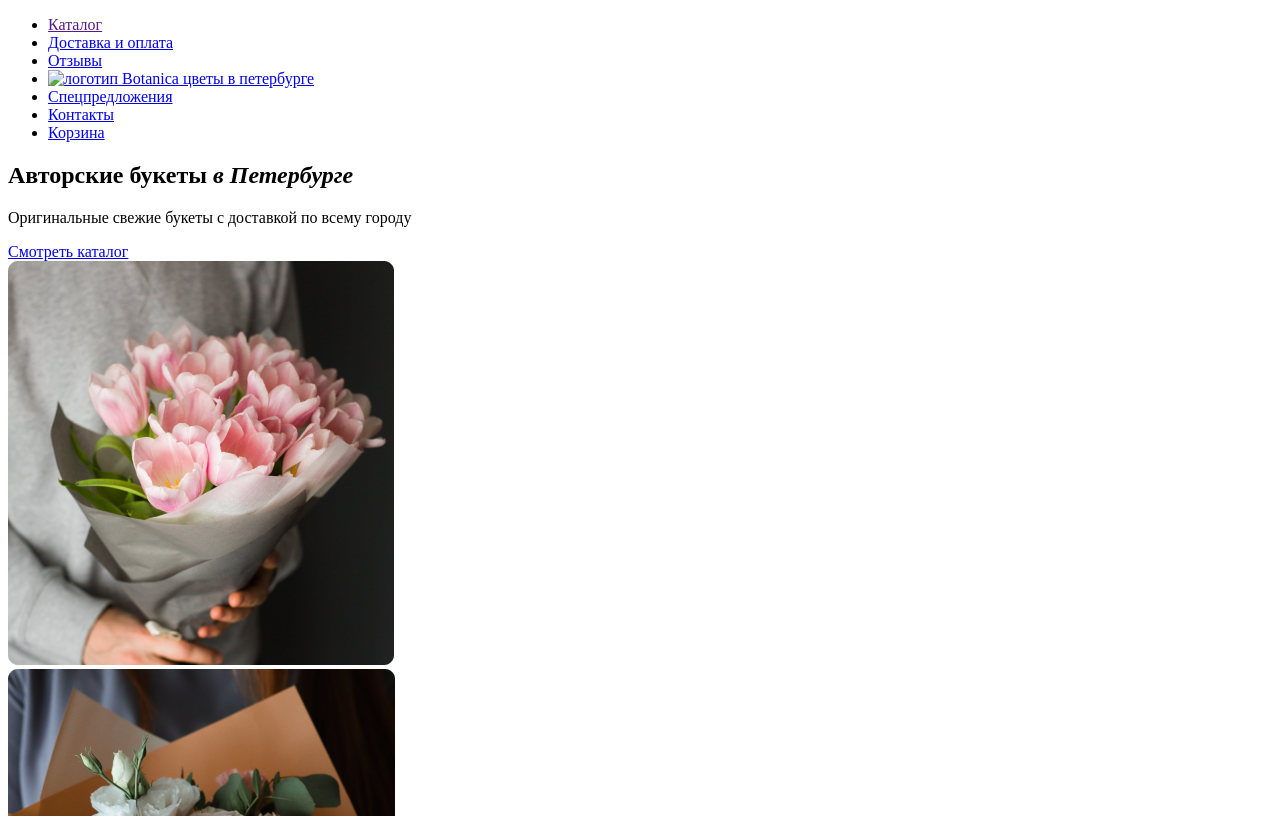
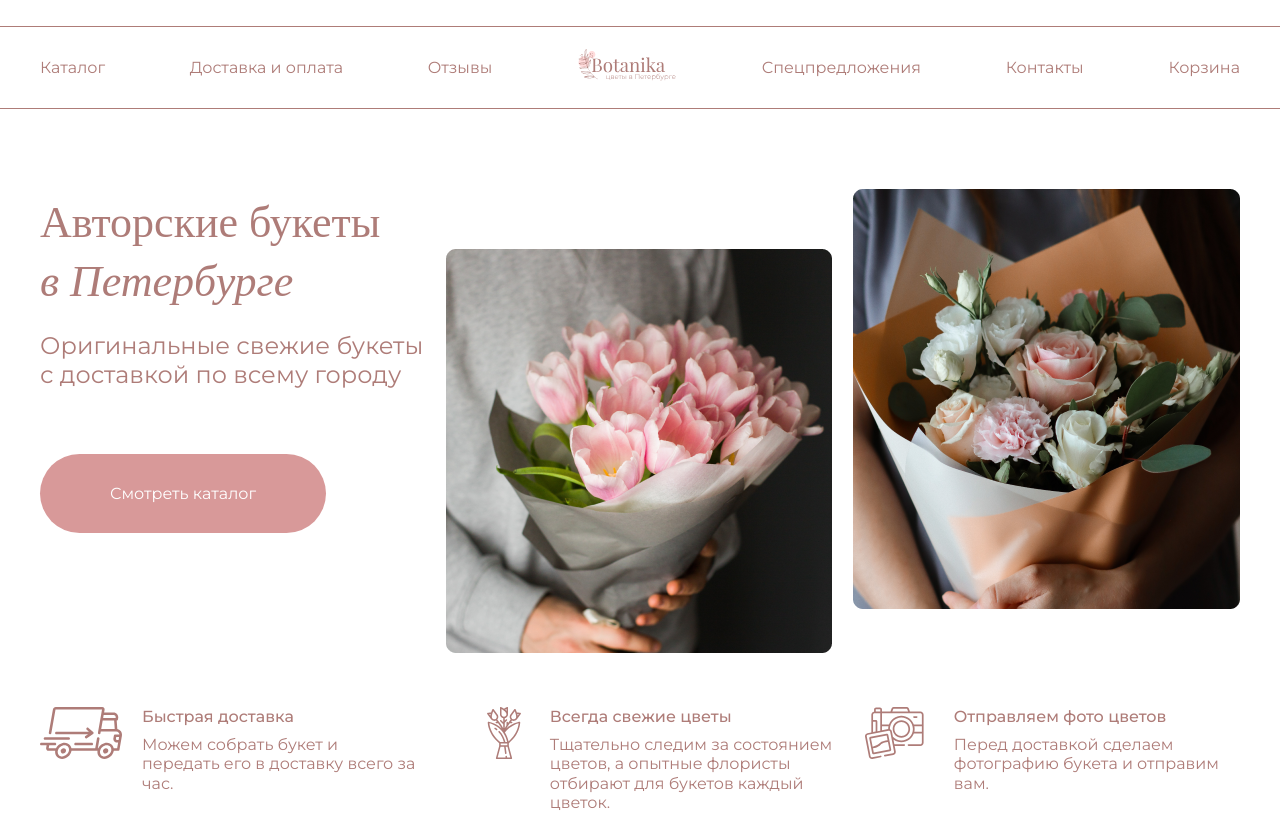
Before and after one commit to BesedinEgor/Botanika, a plain HTML site: page index.html in a window 1280 px wide. Shown: the top 816 px of the page. Drawn offline with nearby package versions, Linux system fonts and the light colour scheme; files that its build step writes are made by us from their sources; the site is published under a folder, as on GitHub Pages, so addresses that start at the root find nothing; a web font is replaced by a local one.

Commit message:
edits html

```diff
--- a/index.html
+++ b/index.html
@@ -10,8 +10,8 @@
     <link
         href="https://fonts.googleapis.com/css2?family=Montserrat:wght@400;500&family=Playfair+Display:ital,wght@0,400;0,700;1,400&display=swap"
         rel="stylesheet">
-    <link rel="stylesheet" href="/css/slick.css" />
-    <link rel="stylesheet" href="/css/style.css">
+    <link rel="stylesheet" href="css/slick.css" />
+    <link rel="stylesheet" href="css/style.css">
 </head>
 
 <body>
@@ -37,7 +37,7 @@
                         </li>
                         <li class="menu-item">
                             <a href="#" class="menu-items__text">
-                                <img class="header-logo" src="/img/logo.svg" alt="логотип Botanica цветы в петербурге"
+                                <img class="header-logo" src="img/logo.svg" alt="логотип Botanica цветы в петербурге"
                                     width="100" height="32">
                             </a>
                         </li>
@@ -294,7 +294,7 @@
             <div class="flex-footer">
                 <div class="logofooter">
                     <a href="#" class="footer-logo-menu">
-                        <img class="footer-logo" src="/img/footer-logo.svg" alt="логотип Botanica цветы в петербурге"
+                        <img class="footer-logo" src="img/footer-logo.svg" alt="логотип Botanica цветы в петербурге"
                             width="100" height="32">
                     </a>
                 </div>
```
